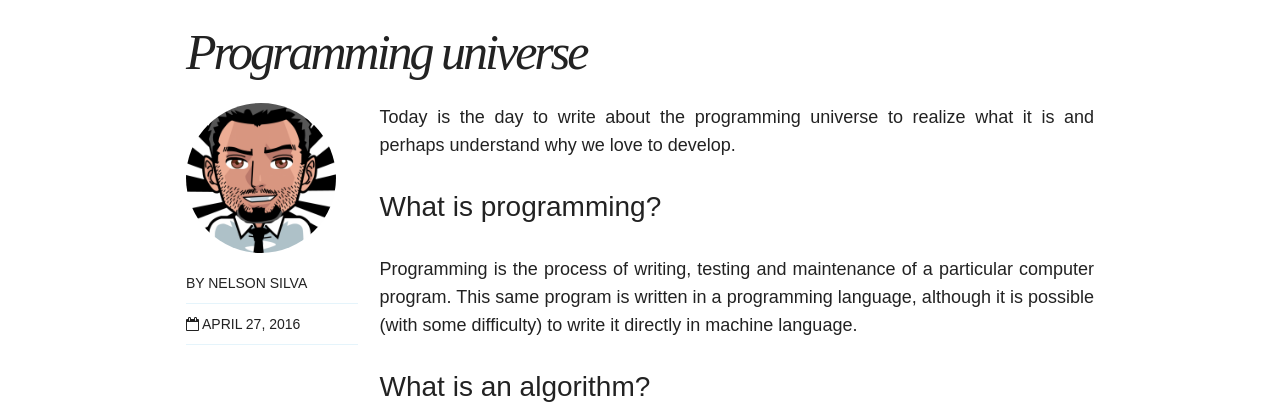
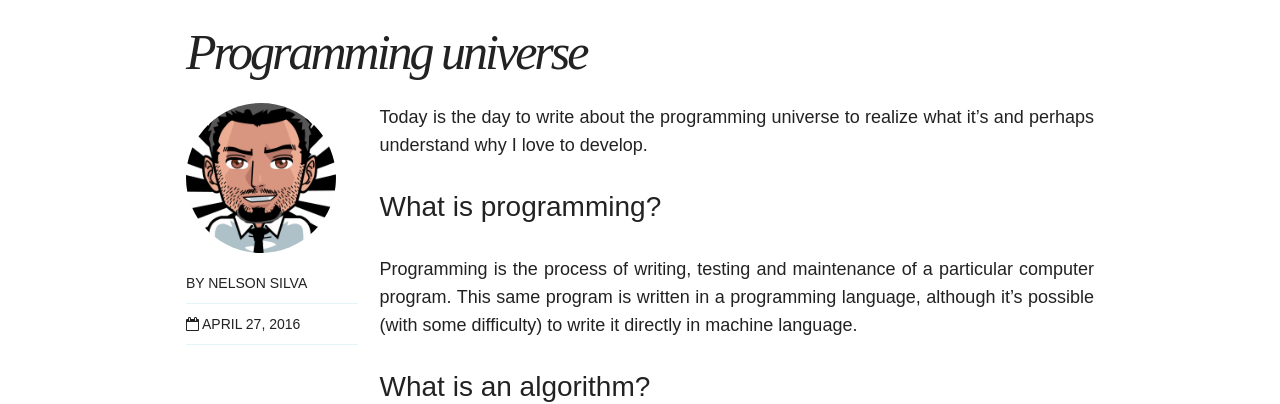
Before and after one commit to dnelsonsilvav/caffeinealgorithm.github.io, a Jekyll site: the page built from _posts/2016-04-27-programming-universe.md, in a window 1280 px wide. Shown: the part 428-832 px from the top of the page. Built offline with Jekyll 4.4.1, drawn with Linux system fonts in a browser that asks for light colours; comment, search, counter and statistics services are not loaded.

```diff
--- a/_posts/2016-04-27-programming-universe.md
+++ b/_posts/2016-04-27-programming-universe.md
@@ -4,11 +4,11 @@ title: 'Programming universe'
 date: 2016-04-27
 ---
 
-Today is the day to write about the programming universe to realize what it is and perhaps understand why we love to develop.
+Today is the day to write about the programming universe to realize what it's and perhaps understand why I love to develop.
 
 ### What is programming?
 
-Programming is the process of writing, testing and maintenance of a particular computer program. This same program is written in a programming language, although it is possible (with some difficulty) to write it directly in machine language.
+Programming is the process of writing, testing and maintenance of a particular computer program. This same program is written in a programming language, although it's possible (with some difficulty) to write it directly in machine language.
 
 ### What is an algorithm?
 
```
